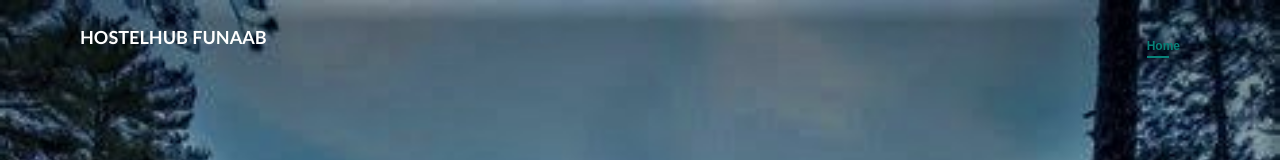
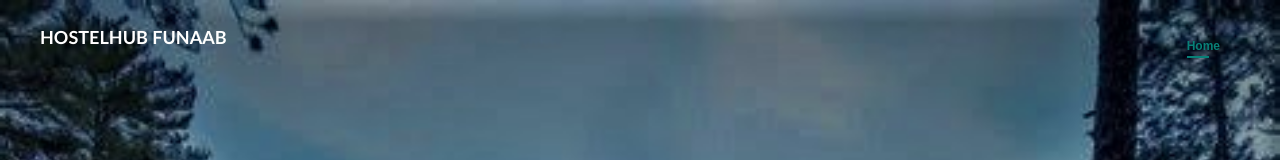
Before and after one commit to ibrahimnxp/hostelhub, a plain HTML site: page index.html in a window 1280 px wide. Shown: the top 160 px of the page. Drawn offline with Linux system fonts and the light colour scheme; a script that the page names is missing.

Commit message:
Update style.css

```diff
--- a/style.css
+++ b/style.css
@@ -74,7 +74,7 @@ body {
     display: flex;
     align-items: center;
     justify-content: space-between;
-    padding: 20px 80px;
+    padding: 20px 40px;
 }
 
 #navbar {
```
